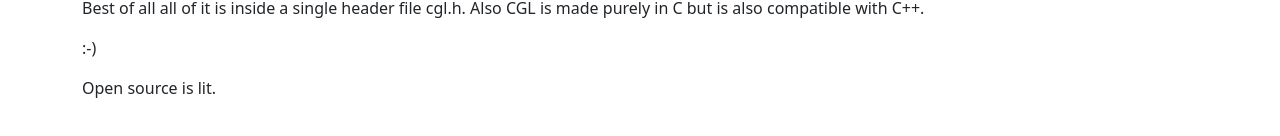
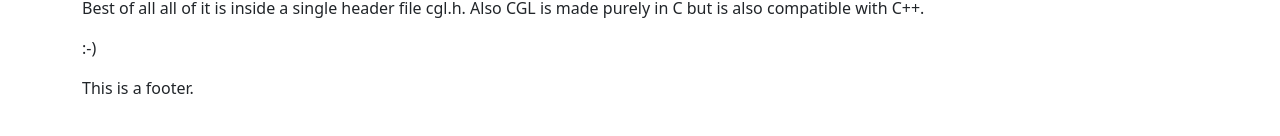
Before and after one commit to Jaysmito101/cgl, a React (Create React App) app: page / in a window 1280 px wide. Shown: the part 510-646 px from the top of the page. Built offline with nearby package versions, Linux system fonts and the light colour scheme.

Commit message:
Changed the footer text.

```diff
--- a/src/components/Footer.js
+++ b/src/components/Footer.js
@@ -3,7 +3,7 @@ import Container from 'react-bootstrap/Container';
 export default function Header() {
   return (
     <Container className="footer">
-      <p>Open source is lit.</p>
+      <p>This is a footer.</p>
     </Container>
   );
 }
```
